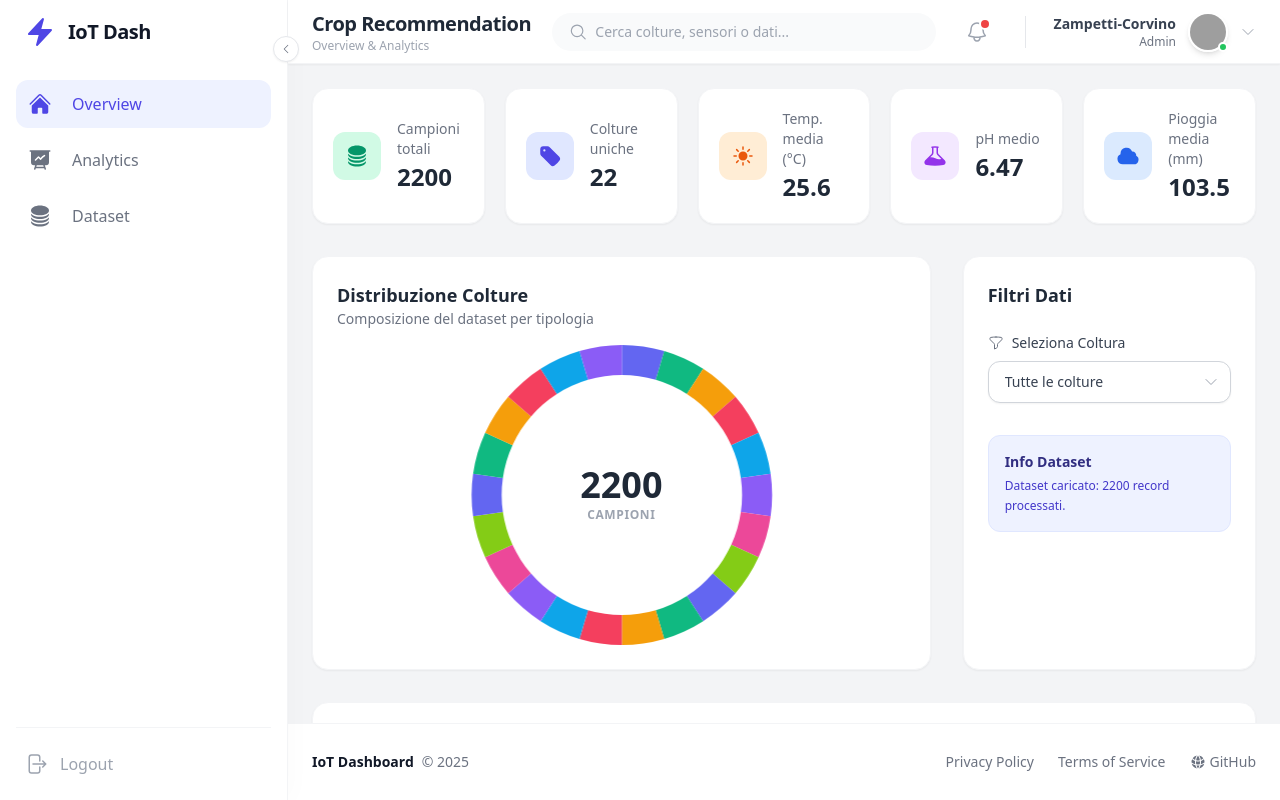
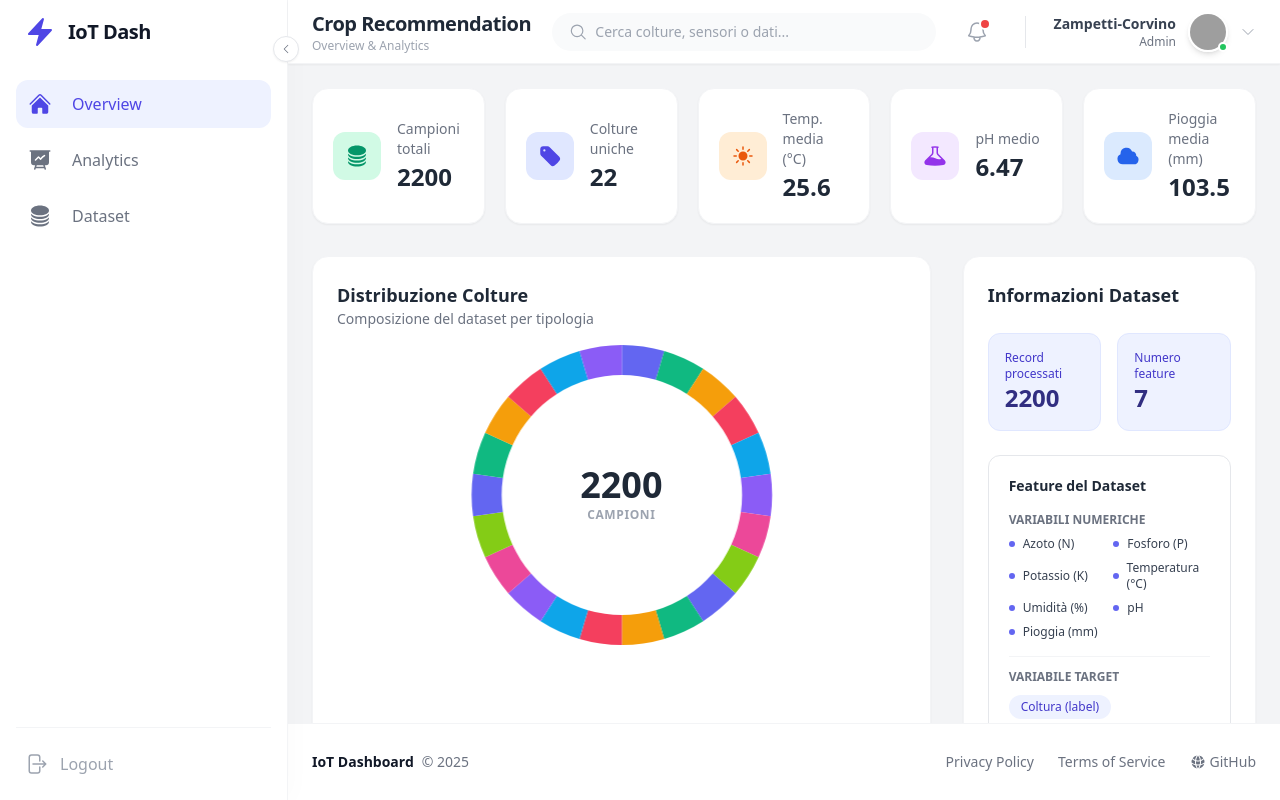
Before and after one commit to gyozamp/Crop-Recommandation-Dashboard, a React (Vite) app: page / in a window 1280 px wide. Built offline with nearby package versions, Linux system fonts and the light colour scheme; grey boxes are pictures that could not be loaded.

Commit message:
Fix filter panel in Dashboard.tsx

```diff
--- a/src/pages/Dashboard.tsx
+++ b/src/pages/Dashboard.tsx
@@ -1,7 +1,7 @@
-import React, { useState, useMemo } from "react";
+//import React, { useState, useMemo } from "react";
 
 // import components/Filter
-import FilterSelect from "../components/FilterSelect/FilterSelect";
+//import FilterSelect from "../components/FilterSelect/FilterSelect";
 import FilterPanel from "../components/FilterSelect/FilterPanel";
 
 
@@ -54,13 +54,13 @@ ChartJS.register(
 
 export default function Dashboard() {
   // Selezione dell’eventuale coltura da filtrare
-  const [selectedCrop, setSelectedCrop] = useState<string>("");
+  //const [selectedCrop, setSelectedCrop] = useState<string>("");
 
   // Recuperiamo dati e metriche tramite l’hook personalizzato
   const {
     pieData,
     avgData,
-    crops,
+    //crops,
     totalCrops,
     uniqueCrops,
     avgTemperature,
@@ -89,13 +89,13 @@ export default function Dashboard() {
   };
 
   // Applichiamo il filtro per coltura, se impostato
-  const filteredAvgData = useMemo(
-    () =>
-      selectedCrop
-        ? avgData.filter((d) => d.label === selectedCrop)
-        : avgData,
-    [avgData, selectedCrop]
-  );
+  // const filteredAvgData = useMemo(
+  //   () =>
+  //     selectedCrop
+  //       ? avgData.filter((d) => d.label === selectedCrop)
+  //       : avgData,
+  //   [avgData, selectedCrop]
+  // );
 
   // Qui definiamo le KPI da passare al componente KpiGrid
   const kpiItems = [
@@ -169,25 +169,99 @@ export default function Dashboard() {
               </span>
             </div>
           </div>
-
         </div>
 
         {/* B. Filtri */}
         <div className="flex flex-col gap-6">
-          <FilterPanel title="Filtri Dati">
-            <FilterSelect
-              label="Seleziona Coltura"
-              options={crops}
-              value={selectedCrop}
-              onChange={setSelectedCrop}
-              placeholder="Tutte le colture"
-            />
-            {/* Info Dataset come contenuto extra */}
-            <div className="mt-8 p-4 bg-indigo-50 rounded-xl border border-indigo-100">
-              <h4 className="font-semibold text-indigo-900 mb-1 text-sm">Info Dataset</h4>
-              <p className="text-xs text-indigo-700 leading-relaxed">
-                Dataset caricato: {allSamples.length} record processati.
-              </p>
+          <FilterPanel title="Informazioni Dataset">
+            {/* Info Dataset */}
+            <div className="space-y-6">
+
+              {/* Riepilogo numerico */}
+              <div className="grid grid-cols-2 gap-4">
+                <div className="p-4 bg-indigo-50 rounded-xl border border-indigo-100">
+                  <p className="text-xs text-indigo-700 font-medium">Record processati</p>
+                  <p className="text-2xl font-bold text-indigo-900">
+                    {allSamples.length}
+                  </p>
+                </div>
+
+                <div className="p-4 bg-indigo-50 rounded-xl border border-indigo-100">
+                  <p className="text-xs text-indigo-700 font-medium">Numero feature</p>
+                  <p className="text-2xl font-bold text-indigo-900">
+                    7
+                  </p>
+                </div>
+              </div>
+
+              {/* Feature */}
+              <div className="p-5 bg-white rounded-xl border border-gray-200 space-y-4">
+                <h4 className="text-sm font-semibold text-gray-800">
+                  Feature del Dataset
+                </h4>
+
+                {/* Feature numeriche */}
+                <div>
+                  <p className="text-xs font-semibold text-gray-500 uppercase mb-2">
+                    Variabili numeriche
+                  </p>
+                  <ul className="grid grid-cols-2 gap-2 text-xs text-gray-700">
+                    <li className="flex items-center gap-2">
+                      <span className="h-1.5 w-1.5 rounded-full bg-indigo-500" />
+                      Azoto (N)
+                    </li>
+                    <li className="flex items-center gap-2">
+                      <span className="h-1.5 w-1.5 rounded-full bg-indigo-500" />
+                      Fosforo (P)
+                    </li>
+                    <li className="flex items-center gap-2">
+                      <span className="h-1.5 w-1.5 rounded-full bg-indigo-500" />
+                      Potassio (K)
+                    </li>
+                    <li className="flex items-center gap-2">
+                      <span className="h-1.5 w-1.5 rounded-full bg-indigo-500" />
+                      Temperatura (°C)
+                    </li>
+                    <li className="flex items-center gap-2">
+                      <span className="h-1.5 w-1.5 rounded-full bg-indigo-500" />
+                      Umidità (%)
+                    </li>
+                    <li className="flex items-center gap-2">
+                      <span className="h-1.5 w-1.5 rounded-full bg-indigo-500" />
+                      pH
+                    </li>
+                    <li className="flex items-center gap-2">
+                      <span className="h-1.5 w-1.5 rounded-full bg-indigo-500" />
+                      Pioggia (mm)
+                    </li>
+                  </ul>
+                </div>
+
+                {/* Feature target */}
+                <div className="pt-3 border-t border-gray-100">
+                  <p className="text-xs font-semibold text-gray-500 uppercase mb-2">
+                    Variabile target
+                  </p>
+                  <div className="inline-flex items-center px-3 py-1 rounded-full bg-indigo-50 text-indigo-700 text-xs font-medium">
+                    Coltura (label)
+                  </div>
+                </div>
+              </div>
+
+
+              {/* Nota descrittiva */}
+              <div className="p-4 bg-indigo-50 rounded-xl border border-indigo-100">
+                <h4 className="font-semibold text-indigo-900 mb-1 text-sm">
+                  Descrizione
+                </h4>
+                <p className="text-xs text-indigo-700 leading-relaxed">
+                  Il dataset raccoglie misurazioni agronomiche e ambientali
+                  utilizzate per l’analisi e la raccomandazione delle colture.
+                  Ogni record rappresenta un campione osservato in condizioni
+                  specifiche di suolo e clima.
+                </p>
+              </div>
+
             </div>
           </FilterPanel>
         </div>
@@ -200,14 +274,13 @@ export default function Dashboard() {
           title="Analisi dei Nutrienti"
           subtitle="Confronto dei livelli medi di Azoto (N), Fosforo (P) e Potassio (K) per ogni coltura"
         >
-          <div className="grid grid-cols-1 md:grid-cols-3 gap-6 border-t pt-6 border-gray-100">
-            <MetricBarChart data={filteredAvgData} dataKey="avgN" label="Azoto (N)" color={CUSTOM_COLORS.N} />
-            <MetricBarChart data={filteredAvgData} dataKey="avgP" label="Fosforo (P)" color={CUSTOM_COLORS.P} />
-            <MetricBarChart data={filteredAvgData} dataKey="avgK" label="Potassio (K)" color={CUSTOM_COLORS.K} />
+          <div className="grid grid-cols-1 md:grid-cols-3 gap-6">
+            <MetricBarChart data={avgData} dataKey="avgN" label="Azoto (N)" color={CUSTOM_COLORS.N} />
+            <MetricBarChart data={avgData} dataKey="avgP" label="Fosforo (P)" color={CUSTOM_COLORS.P} />
+            <MetricBarChart data={avgData} dataKey="avgK" label="Potassio (K)" color={CUSTOM_COLORS.K} />
           </div>
         </ChartCard>
       </div>
-
 
       {/* 4. Grafici parametri ambientali */}
       <div className="mb-8">
@@ -215,10 +288,10 @@ export default function Dashboard() {
           title="Analisi dei Parametri Ambientali"
           subtitle="Confronto dei livelli medi di Temperatura, pH e Pioggia per ogni coltura"
         >
-          <div className="grid grid-cols-1 md:grid-cols-3 gap-6 border-t pt-6 border-gray-100">
-            <MetricBarChart data={filteredAvgData} dataKey="avgTemp" label="Temperatura (°C)" color={CUSTOM_COLORS.Temp} />
-            <MetricBarChart data={filteredAvgData} dataKey="avgPH" label="pH (%)" color={CUSTOM_COLORS.PH} />
-            <MetricBarChart data={filteredAvgData} dataKey="avgRain" label="Pioggia (mm)" color={CUSTOM_COLORS.Rain} />
+          <div className="grid grid-cols-1 md:grid-cols-3 gap-6">
+            <MetricBarChart data={avgData} dataKey="avgTemp" label="Temperatura (°C)" color={CUSTOM_COLORS.Temp} />
+            <MetricBarChart data={avgData} dataKey="avgPH" label="pH (%)" color={CUSTOM_COLORS.PH} />
+            <MetricBarChart data={avgData} dataKey="avgRain" label="Pioggia (mm)" color={CUSTOM_COLORS.Rain} />
           </div>
         </ChartCard>
       </div>
--- a/src/pages/Dataset.tsx
+++ b/src/pages/Dataset.tsx
@@ -1,4 +1,4 @@
-import React, { useEffect, useState, useMemo } from "react";
+import { useEffect, useState, useMemo } from "react";
 import {
   useReactTable,
   getCoreRowModel,
```
